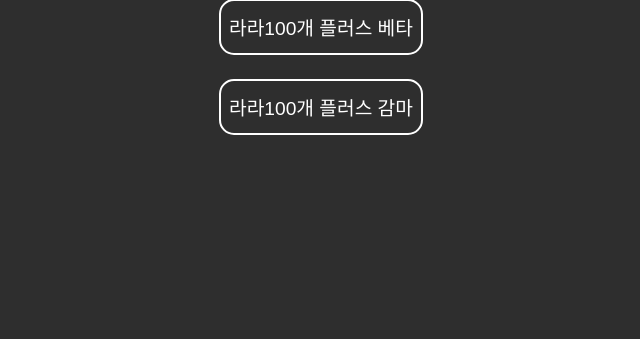
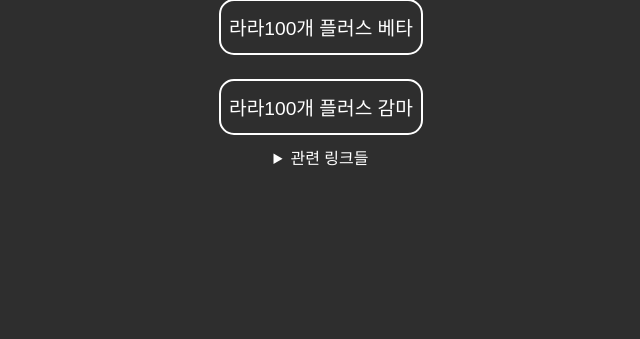
Before and after one commit to imurlovco/rara100Preview, a FastAPI app: page / in a window 1280 px wide. Shown: the part 296-635 px from the top of the page, without its empty margins (319-959 px from the left). Run offline with FastAPI, Linux system fonts and the light colour scheme; some web fonts are replaced.

Commit message:
Add related links

```diff
--- a/templates/index.html
+++ b/templates/index.html
@@ -19,5 +19,16 @@
         <button onclick="location.href='/rara100+b'">라라100개 플러스 베타</button>
         <button onclick="location.href='/rara100+r'">라라100개 플러스 감마</button>
     </div>
+
+    <!-- 관련 링크들 -->
+    <div class="link-container">
+        <details>
+            <summary>관련 링크들</summary>
+            <a href="http://stellasora.kr" target="_blank" rel="noopener noreferrer">스텔라 소라 공식 홈페이지</a>
+            <a href="https://gall.dcinside.com/mgallery/board/lists?id=stellasora" target="_blank" rel="noopener noreferrer">디시인사이드 스텔라 소라 마이너 갤러리</a>
+            <a href="http://arca.live/b/stellasora" target="_blank" rel="noopener noreferrer">아카라이브 스텔라 소라 채널</a>
+            <a href="http://github.com/Imurlovco/rara100Preview" target="_blank" rel="noopener noreferrer">라라100개 미리보기 Github 리포지토리</a>
+        </details>
+    </div>
 </body>
 </html>
```
